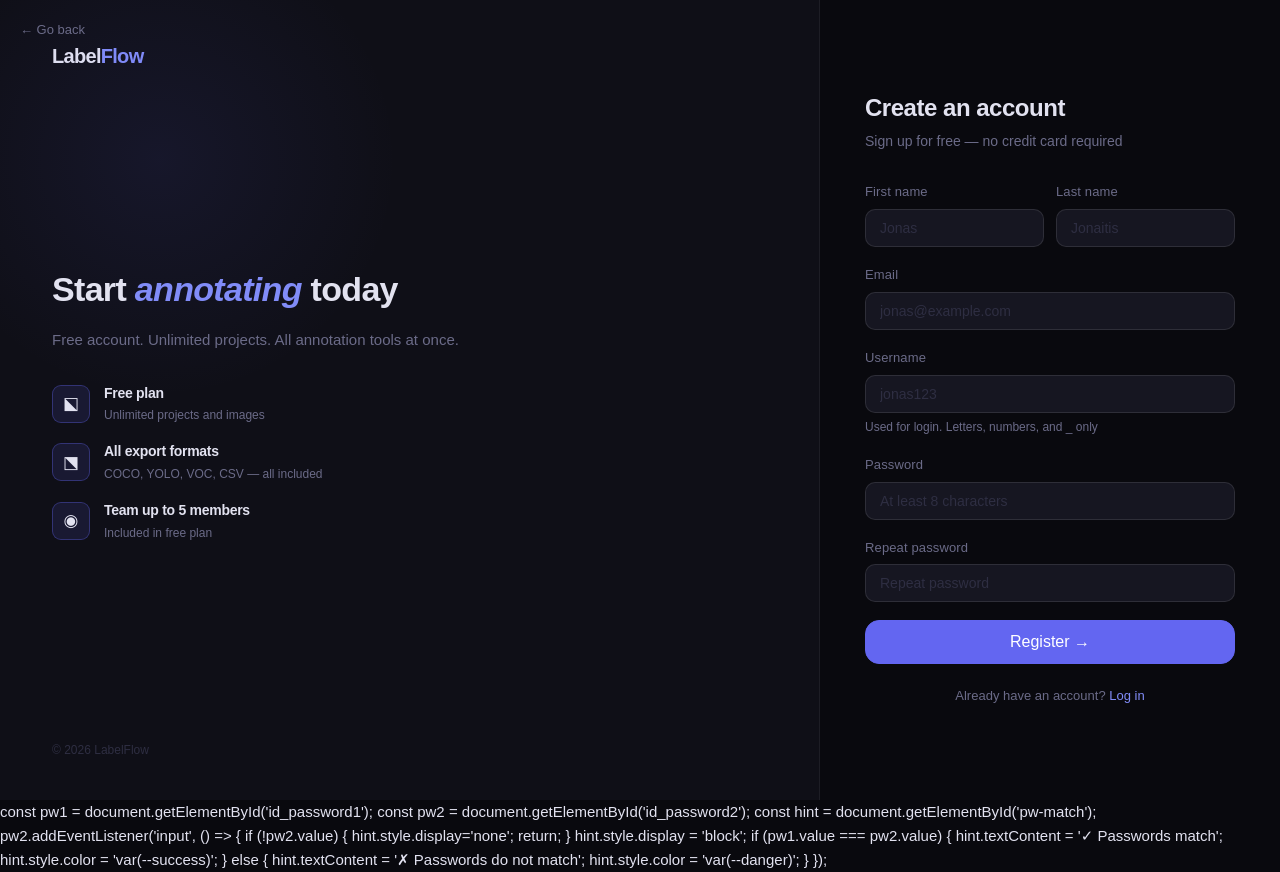
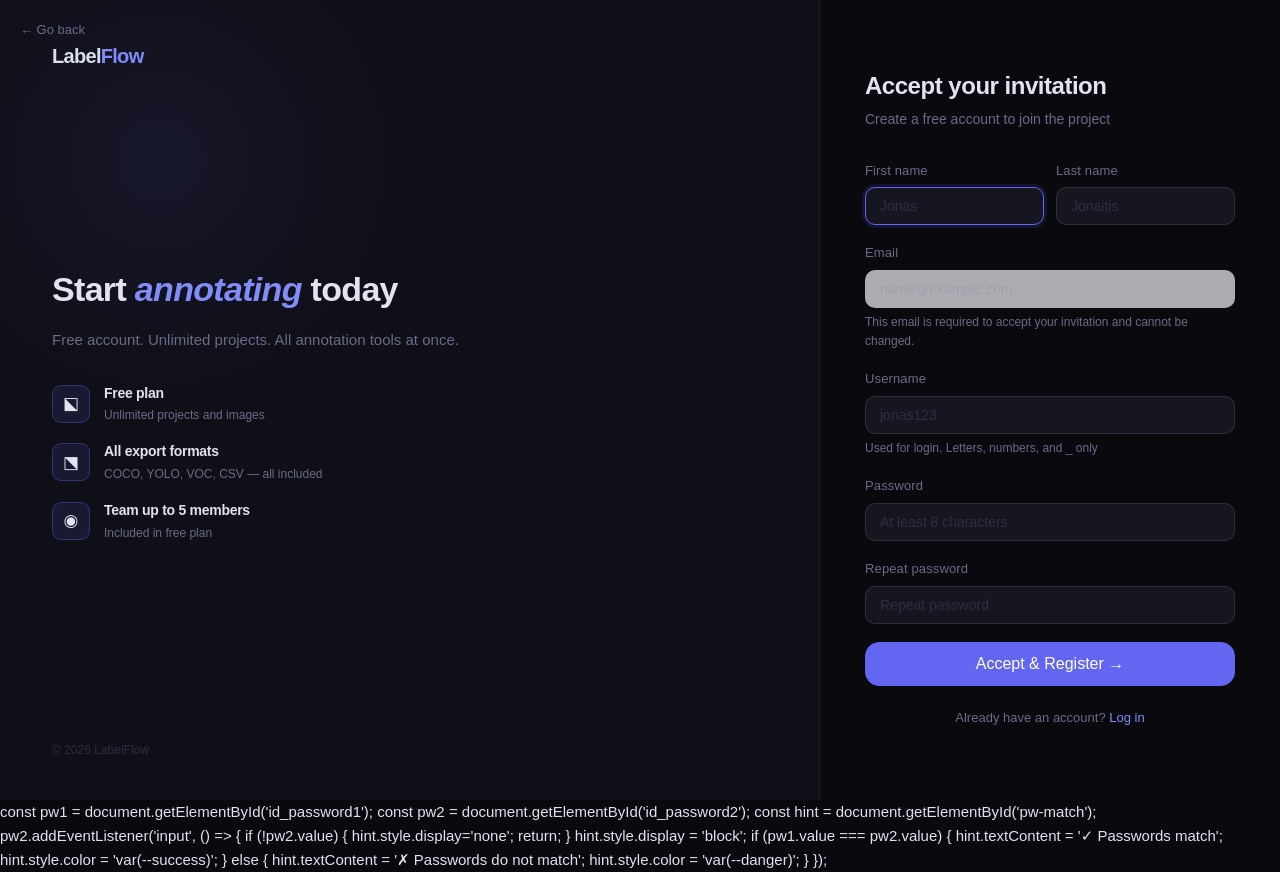
Before and after one commit to MartynasMatDev/LabelFlow, a Django app: template templates/registration/register.html in a window 1280 px wide. Run offline with Django 5.2, Linux system fonts and the light colour scheme; tables that the repository leaves empty hold one stand-in row (values such as "Sample post"); the template is opened without the code that fills it: values that come from a table or form of the project are taken from there, most other values are stand-ins (such as "Sample title", 1, 10 or a date in 2020); one stand-in notice (Sample message) is shown.

Commit message:
Fixed accept invitation functionality

```diff
--- a/templates/registration/register.html
+++ b/templates/registration/register.html
@@ -43,14 +43,31 @@
   <div class="auth-main">
     <div class="auth-box fade-up">
       <div class="auth-box-header">
-        <h1>Create an account</h1>
-        <p>Sign up for free — no credit card required</p>
+        {% if prefill_email %}
+          <h1>Accept your invitation</h1>
+          <p>Create a free account to join the project</p>
+        {% else %}
+          <h1>Create an account</h1>
+          <p>Sign up for free — no credit card required</p>
+        {% endif %}
       </div>
+
+      {% if prefill_email %}
+      <div class="alert alert-info" style="margin-bottom:18px;">
+        ✉ You were invited to join a project. Register with <strong>{{ prefill_email }}</strong> to accept.
+      </div>
+      {% endif %}
 
       {% if form.non_field_errors %}
       <div class="alert alert-error">
         {% for error in form.non_field_errors %}{{ error }}{% endfor %}
       </div>
+      {% endif %}
+
+      {% if messages %}
+        {% for message in messages %}
+        <div class="alert alert-{{ message.tags }}">{{ message }}</div>
+        {% endfor %}
       {% endif %}
 
       <form method="post" novalidate>
@@ -59,7 +76,7 @@
           <div class="form-group">
             <label for="{{ form.first_name.id_for_label }}">First name</label>
             <input type="text" name="first_name" id="{{ form.first_name.id_for_label }}"
-                   value="{{ form.first_name.value|default:'' }}" placeholder="Jonas" required>
+                   value="{{ form.first_name.value|default:'' }}" placeholder="Jonas" required autofocus>
             {% if form.first_name.errors %}<div class="form-error">{{ form.first_name.errors|join:", " }}</div>{% endif %}
           </div>
           <div class="form-group">
@@ -69,12 +86,24 @@
             {% if form.last_name.errors %}<div class="form-error">{{ form.last_name.errors|join:", " }}</div>{% endif %}
           </div>
         </div>
+
         <div class="form-group">
           <label for="{{ form.email.id_for_label }}">Email</label>
-          <input type="email" name="email" id="{{ form.email.id_for_label }}"
-                 value="{{ form.email.value|default:'' }}" placeholder="jonas@example.com" required>
+          {% if prefill_email %}
+            {# Hidden input carries the actual value; visible input is read-only / cosmetic #}
+            <input type="hidden" name="email" value="{{ prefill_email }}">
+            <input type="email" id="{{ form.email.id_for_label }}"
+                   value="{{ prefill_email }}"
+                   readonly
+                   style="opacity:.7;cursor:not-allowed;background:var(--bg-muted,#f3f4f6);">
+            <div class="form-hint">This email is required to accept your invitation and cannot be changed.</div>
+          {% else %}
+            <input type="email" name="email" id="{{ form.email.id_for_label }}"
+                   value="{{ form.email.value|default:'' }}" placeholder="jonas@example.com" required>
+          {% endif %}
           {% if form.email.errors %}<div class="form-error">{{ form.email.errors|join:", " }}</div>{% endif %}
         </div>
+
         <div class="form-group">
           <label for="{{ form.username.id_for_label }}">Username</label>
           <input type="text" name="username" id="{{ form.username.id_for_label }}"
@@ -95,11 +124,15 @@
           <div id="pw-match" class="form-hint" style="display:none;"></div>
           {% if form.password2.errors %}<div class="form-error">{{ form.password2.errors|join:", " }}</div>{% endif %}
         </div>
-        <button type="submit" class="btn btn-primary btn-full btn-lg">Register →</button>
+
+        <button type="submit" class="btn btn-primary btn-full btn-lg">
+          {% if prefill_email %}Accept &amp; Register →{% else %}Register →{% endif %}
+        </button>
       </form>
 
       <div class="auth-footer-link">
-        Already have an account? <a href="{% url 'login' %}">Log in</a>
+        Already have an account?
+        <a href="{% url 'login' %}{% if request.GET.next %}?next={{ request.GET.next }}{% endif %}">Log in</a>
       </div>
     </div>
   </div>
```
Also changed, not shown: apps/accounts/views.py (+30 -4 lines), apps/projects/views.py (+28 -11 lines), apps/projects/migrations/0006_invitation.py (added).
